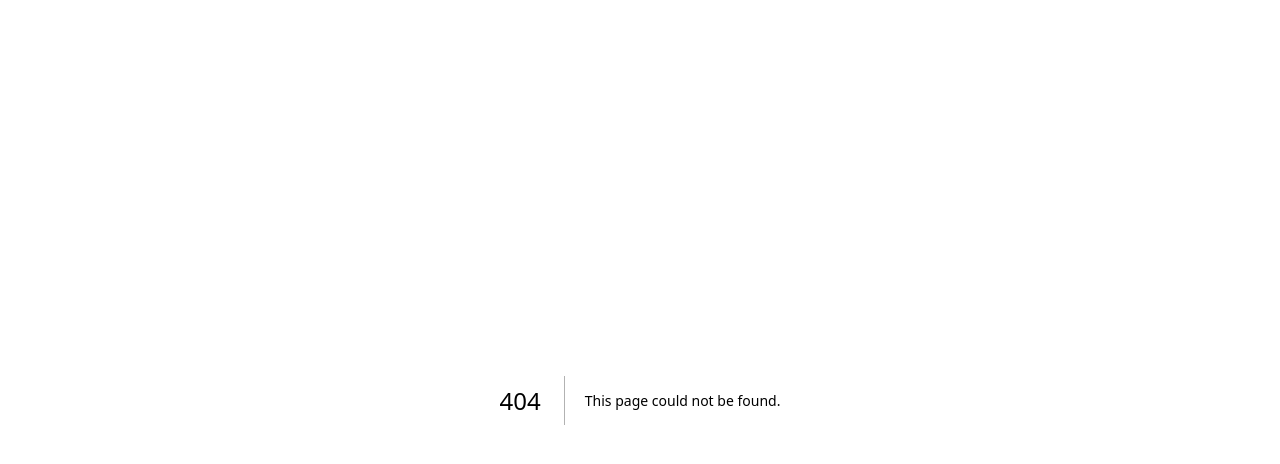
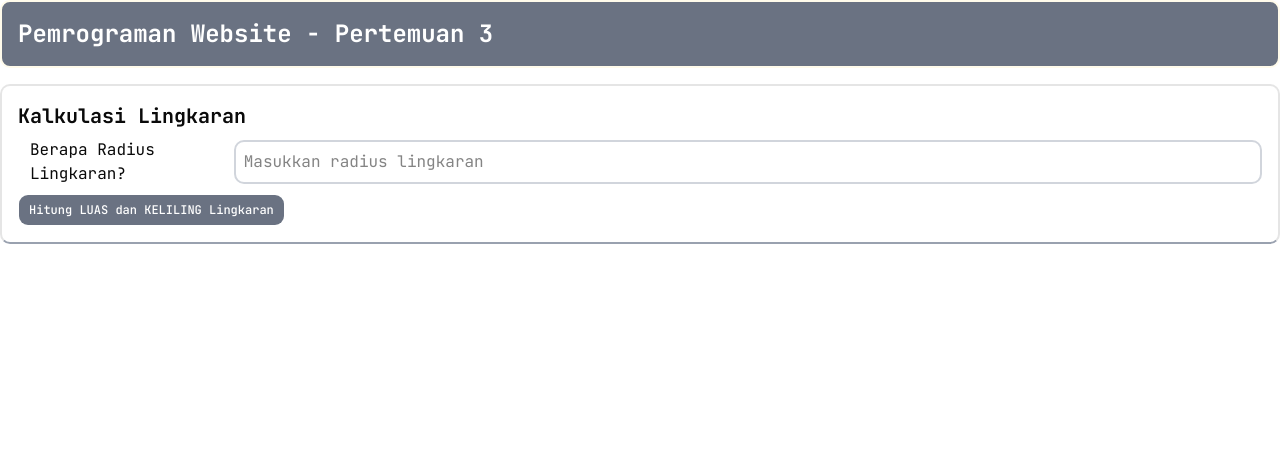
Before and after one commit to affaniaaza/20252-dasprog-42325015-affania-balqis, a Next.js app: page /hitung-lingkaran in a window 1280 px wide. Before the commit this address had no page. Shown: the top 464 px of the page. Built offline with nearby package versions, Linux system fonts and the light colour scheme.

Commit message:
P3-3-Membuat UI untuk menghitung luas dan keliling lingkaran

```diff
--- /dev/null
+++ b/app/hitung-lingkaran/page.tsx
@@ -0,0 +1,27 @@
+import { Button } from "@/components/ui/button";
+
+const Page = () => {
+  return (
+    <div className="flex flex-col space-y-4">
+      <div className="p-4 text-2xl font-bold text-white border-2 border-amber-50 rounded-lg bg-gray-500 ">
+        Pemrograman Website - Pertemuan 3
+      </div>
+      <div className="border-2 border-b-gray-400 rounded-lg p-4">
+        <h1 className="text-xl font-bold">Kalkulasi Lingkaran</h1>
+        <div className="flex flex-row gap-3 items-center pl-3">
+          <p className="mt-2 mb-2">Berapa Radius Lingkaran?</p>
+          <input
+            type="number"
+            placeholder="Masukkan radius lingkaran"
+            className="border-2 border-gray-300 rounded-lg p-2 w-full"
+          />
+        </div>
+        <Button className="rounded-lg bg-gray-500 text-white hover:bg-gray-400">
+          Hitung LUAS dan KELILING Lingkaran
+        </Button>
+      </div>
+    </div>
+  );
+};
+
+export default Page;
```
